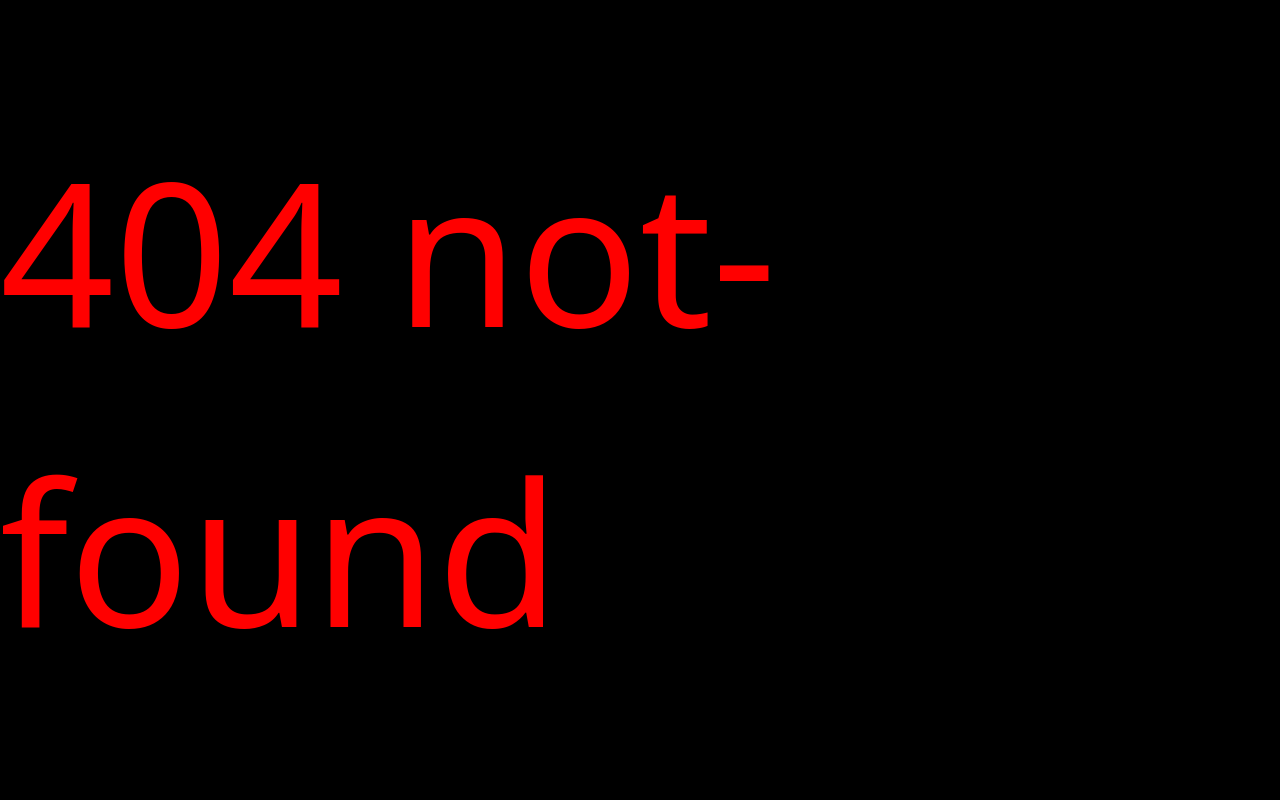
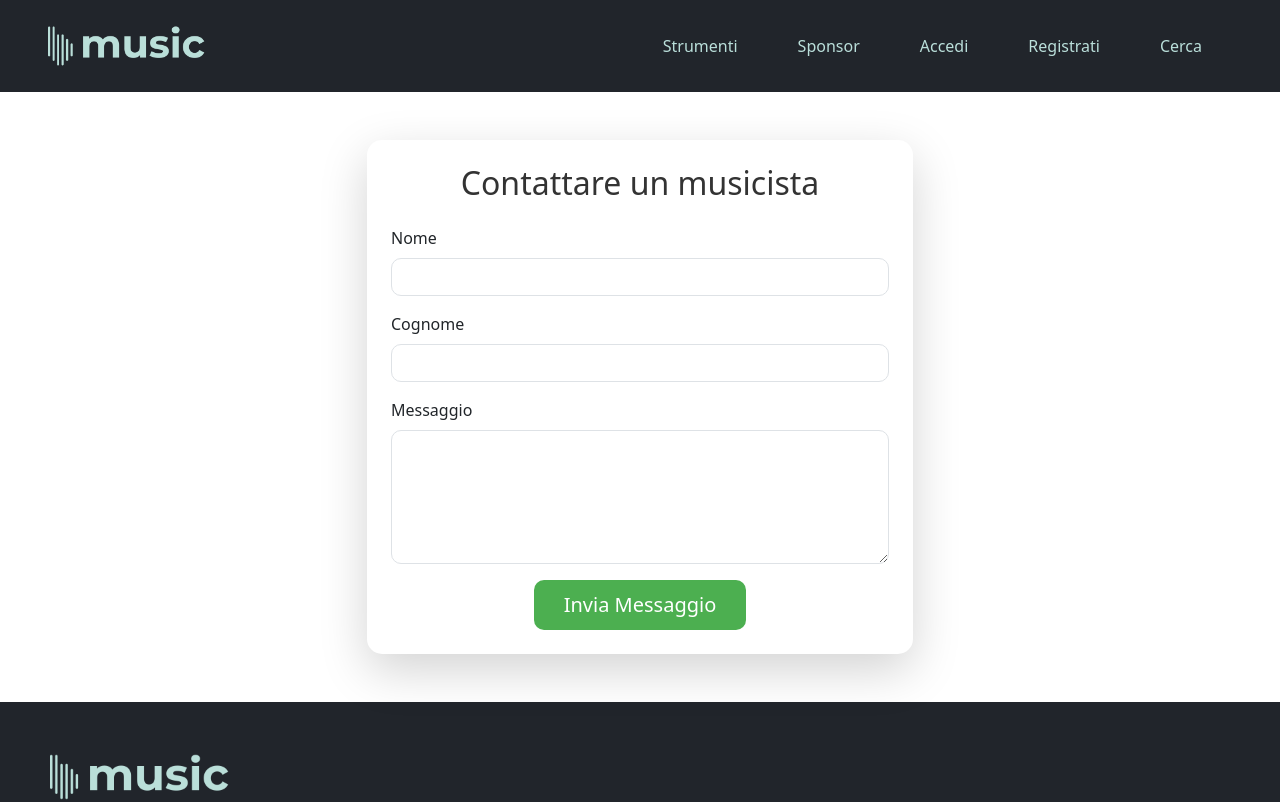
Before and after one commit to maicolkutchoukov/boolean-final-project-frontend, a Vue app: page /contatti in a window 1280 px wide. Shown: the top 802 px of the page. Built offline with nearby package versions, Linux system fonts and the light colour scheme.

Commit message:
Add ContactPage

```diff
--- /dev/null
+++ b/src/pages/ContactPage.vue
@@ -0,0 +1,90 @@
+<script>
+import axios from 'axios';
+
+export default {
+    data() {
+        return {
+            contactForm: {
+                firstName: '',
+                lastName: '',
+                message: ''
+            }
+        };
+    },
+    methods: {
+        sendMessage() {
+            axios.post('http://127.0.0.1:8000/api/messages', this.contactForm)
+                .then(response => {
+                    console.log('Messaggio inviato con successo:', response.data);
+                    this.resetForm();
+                })
+                .catch(error => {
+                    console.error('Errore durante l\'invio del messaggio:', error);
+                });
+        },
+        resetForm() {
+            // Resettare i valori del form dopo l'invio del messaggio
+            this.contactForm.firstName = '';
+            this.contactForm.lastName = '';
+            this.contactForm.message = '';
+        }
+    }
+};
+</script>
+
+<template>
+    <div class="container my-5">
+        <div class="row justify-content-center">
+            <div class="col-lg-6">
+                <div class="card shadow-lg p-4">
+                    <h2 class="text-center mb-4">Contattare un musicista</h2>
+                    <form @submit.prevent="sendMessage">
+                        <div class="mb-3">
+                            <label for="firstName" class="form-label">Nome</label>
+                            <input type="text" v-model="contactForm.firstName" class="form-control" id="firstName" required>
+                        </div>
+                        <div class="mb-3">
+                            <label for="lastName" class="form-label">Cognome</label>
+                            <input type="text" v-model="contactForm.lastName" class="form-control" id="lastName" required>
+                        </div>
+                        <div class="mb-3">
+                            <label for="message" class="form-label">Messaggio</label>
+                            <textarea v-model="contactForm.message" class="form-control" id="message" rows="5" required></textarea>
+                        </div>
+                        <div class="text-center">
+                            <button type="submit" class="btn btn-primary btn-lg">Invia Messaggio</button>
+                        </div>
+                    </form>
+                </div>
+            </div>
+        </div>
+    </div>
+</template>
+
+<style lang="scss" scoped>
+.card {
+    border: none;
+    border-radius: 15px;
+    box-shadow: 0px 0px 20px rgba(0, 0, 0, 0.1);
+}
+
+.card h2 {
+    color: #333;
+}
+
+.form-control {
+    border-radius: 10px;
+}
+
+.btn-primary {
+    background-color: #4CAF50;
+    border: none;
+    border-radius: 10px;
+    padding: 10px 30px;
+    cursor: pointer;
+}
+
+.btn-primary:hover {
+    background-color: #45a049;
+}
+</style>
--- a/src/pages/ProfilePage.vue
+++ b/src/pages/ProfilePage.vue
@@ -101,6 +101,7 @@ export default {
             </p>
             <p class="card-text">Messaggi: {{ allMusicians.messages.length }}</p>
         </div>
+        <router-link :to="{ name: 'contact' }" class="header-link">Contattami</router-link>
     </div>
 </template>
 
--- a/src/router.js
+++ b/src/router.js
@@ -5,6 +5,7 @@ import HomePage from './pages/HomePage.vue'
 import HommePage from './pages/HommePage.vue'
 import HomePage2 from './pages/HomePage2.vue'
 import AboutUsPage from './pages/AboutUsPage.vue'
+import ContactPage from './pages/ContactPage.vue'
 import InstrumentPage from './pages/InstrumentPage.vue'
 import SponsorPage from './pages/SponsorPage.vue'
 import LoginPage from './pages/LoginPage.vue'
@@ -36,6 +37,11 @@ const router = createRouter({
             path: '/chi-siamo',
             name: 'about',
             component: AboutUsPage
+        },
+        {
+            path: '/contatti',
+            name: 'contact',
+            component: ContactPage
         },
         {
             path: '/strumenti',
```
Also changed, not shown: src/pages/SearchPage copy.vue (deleted, +0 -203 lines). Lines whose indentation alone changed are shown as unchanged.
